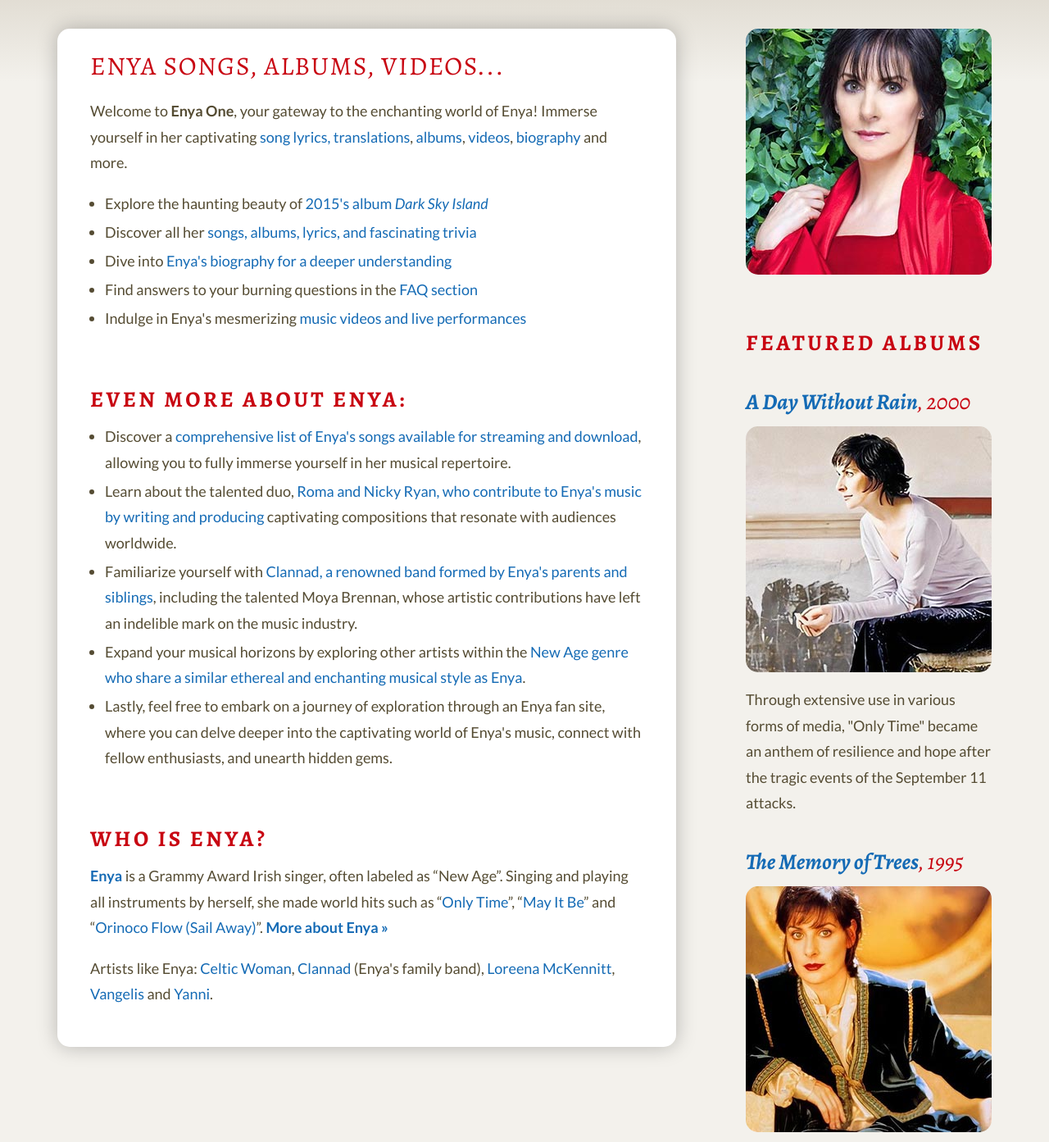
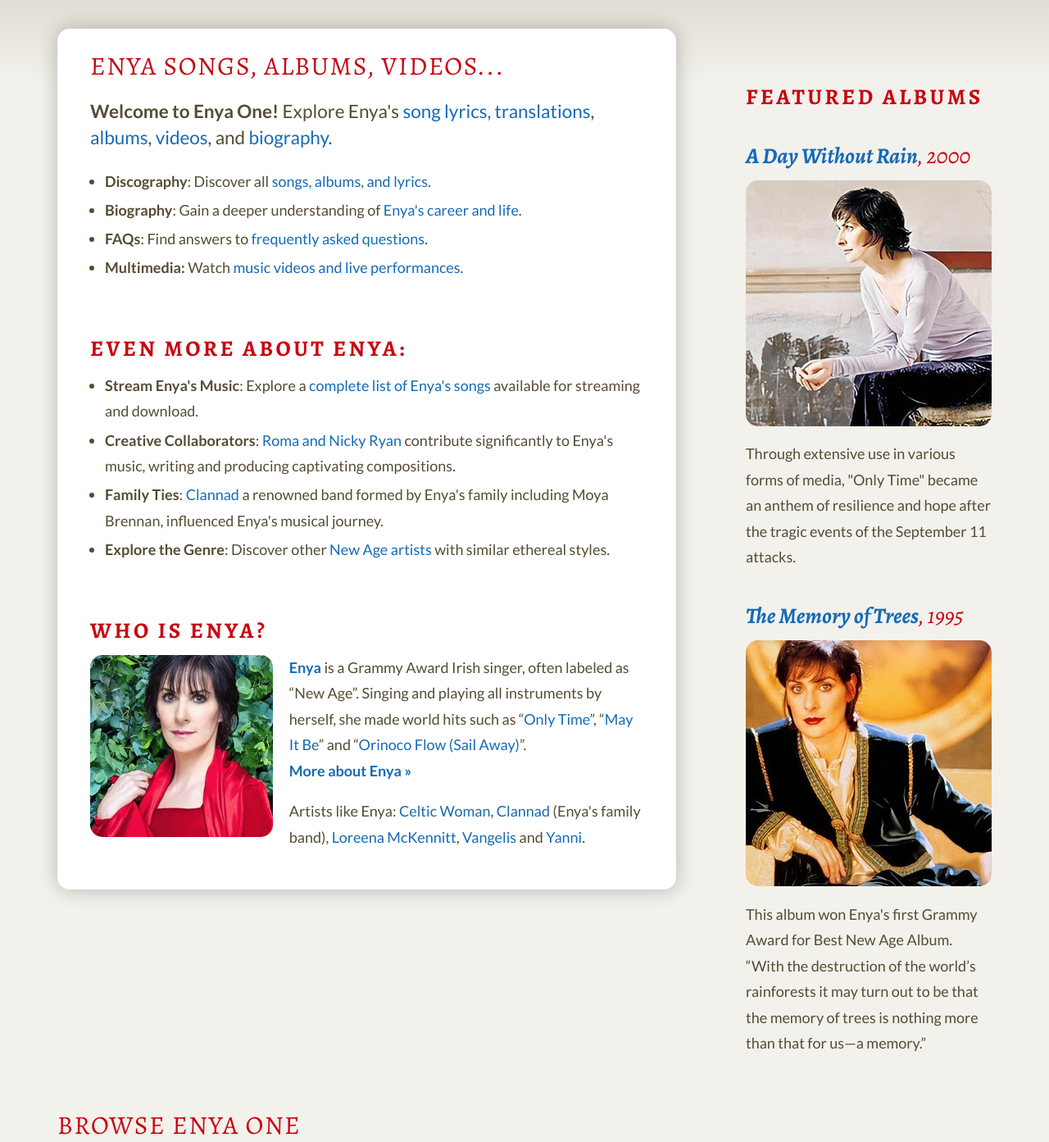
Before and after one commit to felipedario/enyaone.com, a PHP site: page / in a window 1280 px wide. Shown: the part 100-1493 px from the top of the page at 82% size. Run offline with PHP 8.4, Linux system fonts and the light colour scheme.

Commit message:
atualizações texto gemini

```diff
--- a/index.html
+++ b/index.html
@@ -117,45 +117,48 @@
 			<div id="main">
 				<h1>Enya songs, albums, videos...</h1>
 
-				<p id="desc">Welcome to <strong>Enya One</strong>, your gateway to the enchanting world of Enya! Immerse yourself in her captivating <a href="enya-songs-albums.html">song lyrics, translations</a>, <a href="enya-songs-albums.html">albums</a>,  <a href="enya-video.html">videos</a>, <a href="enya-biography.html">biography</a> and more.</p>
+				<p class="desc"><strong>Welcome to Enya One!</strong> Explore Enya's <a href="enya-songs-albums.html">song lyrics, translations</a>, <a href="enya-songs-albums.html">albums</a>, <a href="enya-video.html">videos</a>, and <a href="enya-biography.html">biography</a>.</p>
 
-				<ul>
-					<li>Explore the haunting beauty of <a href="enya-dark-sky-island.html">2015's album  <em>Dark Sky Island</em></a></li>
-					<li>Discover all  her <a href="enya-songs-albums.html">songs, albums, lyrics, and fascinating trivia</a></li>
-					<li>Dive into <a href="enya-biography.html">Enya's biography for a deeper understanding</a></li>
-						<li>Find answers to your burning questions in the  <a href="enya-biography.html#faq">FAQ section</a></li>
 
-					<li> Indulge in Enya's mesmerizing <a href="enya-video.html">music videos and live performances</a></li>
+	<ul>
+		<li><strong>Discography</strong>: Discover all <a href="enya-songs-albums.html">songs, albums, and lyrics</a>.</li>
+		<li><strong>Biography</strong>: Gain a deeper understanding of <a href="enya-biography.html">Enya's career and life</a>.</li>
+		<li><strong>FAQs</strong>: Find answers to  <a href="enya-biography.html#faq">frequently asked questions</a>.</li>
+		<li><strong>Multimedia:</strong> Watch <a href="enya-video.html">music videos and live performances</a>.</li>
 				</ul>
 
 				<h3>Even more about Enya:</h3>
 
 				<ul>
 
+					<li><strong>Stream Enya's Music</strong>: Explore a  <a href="all-enya-songs.html">complete list of Enya's songs</a> available for streaming and download.</li>
 
 
-					<li>Discover a <a href="all-enya-songs.html">comprehensive list of Enya's songs available for streaming and download</a>, allowing you to fully immerse yourself in her musical repertoire.</li>
-					<li>Learn about the talented duo, <a href="roma-ryan-nicky.html">Roma and Nicky Ryan, who contribute to Enya's music by writing and producing</a> captivating compositions that resonate with audiences worldwide.</li>
-					<li>Familiarize yourself with <a href="enya-clannad.html">Clannad, a renowned band formed by Enya's parents and siblings</a>, including the talented Moya Brennan, whose artistic contributions have left an indelible mark on the music industry.</li>
-					<li>Expand your musical horizons by exploring other artists within the  <a href="new-age-music.html">New Age genre who share a similar ethereal and enchanting musical style as Enya</a>.</li>
-					<li>Lastly, feel free to embark on a journey of exploration through an Enya fan site, where you can delve deeper into the captivating world of Enya's music, connect with fellow enthusiasts, and unearth hidden gems.</li>
+					<li><strong>Creative Collaborators</strong>:  <a href="roma-ryan-nicky.html">Roma and Nicky Ryan</a> contribute significantly to Enya's music, writing and producing captivating compositions.</li>
+
+
+					<li><strong>Family Ties</strong>: <a href="enya-clannad.html">Clannad</a> a renowned band formed by Enya's family including Moya Brennan, influenced Enya's musical journey.</li>
+
+
+					<li><strong>Explore the Genre</strong>: Discover other <a href="new-age-music.html">New Age artists</a> with similar ethereal styles.</li>
+
 
 				</ul>
 
 
 				<h3><a name="About_Enya"></a>Who is Enya?</h3>
 
+				<a target="_blank" href="https://www.amazon.com/Enya/e/B000APUOQK?ref=sr_ntt_srch_lnk_2&amp;qid=1641169744&amp;sr=1-2&_encoding=UTF8&tag=enylyrallenys-20&linkCode=ur2&linkId=d541620b701d12b789cae68caf79229e&camp=1789&creative=9325"><img src="enya-home2023-2.jpg" alt="Stream or download Enya songs" class="float-left width-33 rounded" /></a>
+
 				<p><a href="enya-biography.html"><strong>Enya</strong></a> is a Grammy Award Irish singer, often labeled as &ldquo;New Age&rdquo;. Singing and playing all instruments by herself, she made world hits such as &ldquo;<a href="a-day-without-rain.html#Only_Time">Only Time</a>&rdquo;, &ldquo;<a href="enya-other.html#May_It_Be">May It
-					Be</a>&rdquo; and &ldquo;<a href="watermark.html#Orinoco_Flow">Orinoco Flow (Sail Away)</a>&rdquo;. <a href="enya-biography.html"><strong>More about Enya &raquo;</strong></a></p>
+					Be</a>&rdquo; and &ldquo;<a href="watermark.html#Orinoco_Flow">Orinoco Flow (Sail Away)</a>&rdquo;.
+					<br /> <a href="enya-biography.html"><strong>More about Enya &raquo;</strong></a></p>
 
 				<p>Artists like Enya: <a href="new-age-music.html">Celtic Woman</a>, <a href="new-age-music.html">Clannad</a> (Enya's family band), <a href="new-age-music.html">Loreena McKennitt</a>, <a href="new-age-music.html">Vangelis</a> and <a href="new-age-music.html">Yanni</a>.</p>
 
 			</div>
 
 			<div id="sidebar">
-
-				<a id="albumcover" target="_blank" href="https://www.amazon.com/Enya/e/B000APUOQK?ref=sr_ntt_srch_lnk_2&amp;qid=1641169744&amp;sr=1-2&_encoding=UTF8&tag=enylyrallenys-20&linkCode=ur2&linkId=d541620b701d12b789cae68caf79229e&camp=1789&creative=9325"><img src="enya-home2023-2.jpg" alt="Stream or download Enya songs" /></a>
-
 
 				<h3>Featured albums</h3>
 
--- a/style-enya-lyrics.css
+++ b/style-enya-lyrics.css
@@ -33,6 +33,11 @@ html, body, div, span, applet, object, iframe, h1, h2, h3, h4, h5, h6, p, blockq
 	}
 
 }
+
+.desc{
+	font-size: 1.25em;
+}
+
 
 	.ads-2016 {
 		margin: 1em 0 2em;
@@ -822,7 +827,26 @@ grid-row-gap: 0px;
 }
 
 
+.float-left{
+	float: left;
+	margin: 0 20px 20px 0;
+}
 
+.width-33{
+	width: 33%;
+}
+
+.rounded{
+	border-radius: 15px;
+}
+
+@media screen and (max-width: 800px) {
+
+.width-33{
+	width: 50%;
+}
+
+}
 
 
 /* responsivo */
@@ -836,8 +860,27 @@ grid-row-gap: 0px;
 
 	}
 
+	@media screen and (min-width: 801px) {
+
+		.mobile{
+			display: none;
+		}
+
+		.desktop{
+			display: block;
+		}
+	}
+
 
 @media screen and (max-width: 800px) {
+
+	.desktop{
+		display: none;
+	}
+
+	.mobile{
+		display: block;
+	}
 
 	.discography td{
 		display:block;
```
Also changed, not shown: all-enya-songs.html (+6 -3 lines).
